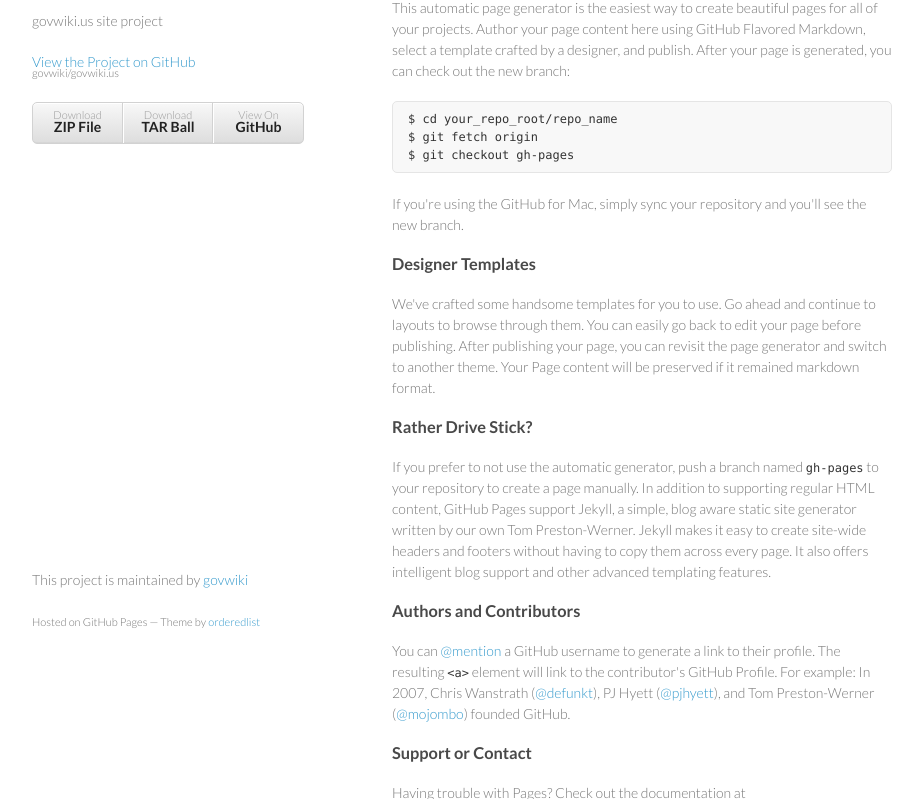
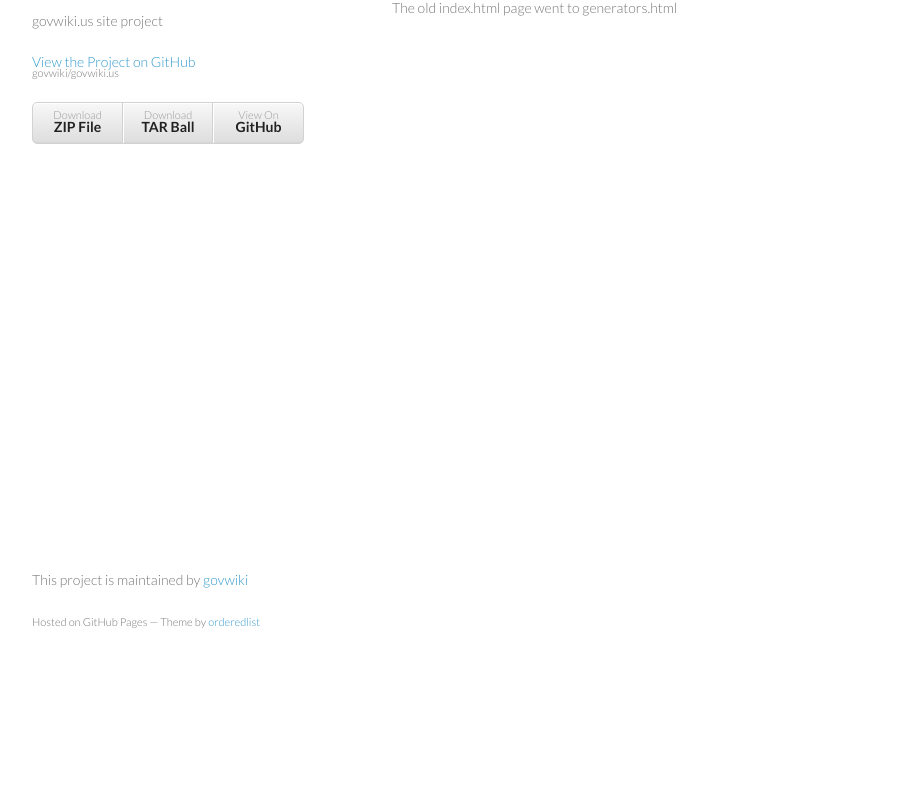
Before and after one commit to govwiki/govwiki.us, a plain HTML site: page index.html in a window 1280 px wide. Shown: the part 99-898 px from the top of the page, without its empty margins (178-1101 px from the left). After the commit the page ends 800 px from the top, so only its background shows below. Drawn offline with Linux system fonts and the light colour scheme.

Commit message:
Update index.html

```diff
--- a/index.html
+++ b/index.html
@@ -28,37 +28,12 @@
         </ul>
       </header>
       <section>
-        <h3>
-<a id="welcome-to-github-pages" class="anchor" href="#welcome-to-github-pages" aria-hidden="true"><span class="octicon octicon-link"></span></a>Welcome to GitHub Pages.</h3>
+        <h3>Welcome to govwiki.us project</h3>
 
-<p>This automatic page generator is the easiest way to create beautiful pages for all of your projects. Author your page content here using GitHub Flavored Markdown, select a template crafted by a designer, and publish. After your page is generated, you can check out the new branch:</p>
+<p>The old index.html page went to <a href="generators.html"></a>generators.html</p>
 
-<pre><code>$ cd your_repo_root/repo_name
-$ git fetch origin
-$ git checkout gh-pages
-</code></pre>
 
-<p>If you're using the GitHub for Mac, simply sync your repository and you'll see the new branch.</p>
 
-<h3>
-<a id="designer-templates" class="anchor" href="#designer-templates" aria-hidden="true"><span class="octicon octicon-link"></span></a>Designer Templates</h3>
-
-<p>We've crafted some handsome templates for you to use. Go ahead and continue to layouts to browse through them. You can easily go back to edit your page before publishing. After publishing your page, you can revisit the page generator and switch to another theme. Your Page content will be preserved if it remained markdown format.</p>
-
-<h3>
-<a id="rather-drive-stick" class="anchor" href="#rather-drive-stick" aria-hidden="true"><span class="octicon octicon-link"></span></a>Rather Drive Stick?</h3>
-
-<p>If you prefer to not use the automatic generator, push a branch named <code>gh-pages</code> to your repository to create a page manually. In addition to supporting regular HTML content, GitHub Pages support Jekyll, a simple, blog aware static site generator written by our own Tom Preston-Werner. Jekyll makes it easy to create site-wide headers and footers without having to copy them across every page. It also offers intelligent blog support and other advanced templating features.</p>
-
-<h3>
-<a id="authors-and-contributors" class="anchor" href="#authors-and-contributors" aria-hidden="true"><span class="octicon octicon-link"></span></a>Authors and Contributors</h3>
-
-<p>You can <a href="https://github.com/blog/821" class="user-mention">@mention</a> a GitHub username to generate a link to their profile. The resulting <code>&lt;a&gt;</code> element will link to the contributor's GitHub Profile. For example: In 2007, Chris Wanstrath (<a href="https://github.com/defunkt" class="user-mention">@defunkt</a>), PJ Hyett (<a href="https://github.com/pjhyett" class="user-mention">@pjhyett</a>), and Tom Preston-Werner (<a href="https://github.com/mojombo" class="user-mention">@mojombo</a>) founded GitHub.</p>
-
-<h3>
-<a id="support-or-contact" class="anchor" href="#support-or-contact" aria-hidden="true"><span class="octicon octicon-link"></span></a>Support or Contact</h3>
-
-<p>Having trouble with Pages? Check out the documentation at <a href="https://help.github.com/pages">https://help.github.com/pages</a> or contact <a href="mailto:support@github.com">support@github.com</a> and we’ll help you sort it out.</p>
       </section>
       <footer>
         <p>This project is maintained by <a href="https://github.com/govwiki">govwiki</a></p>
```
